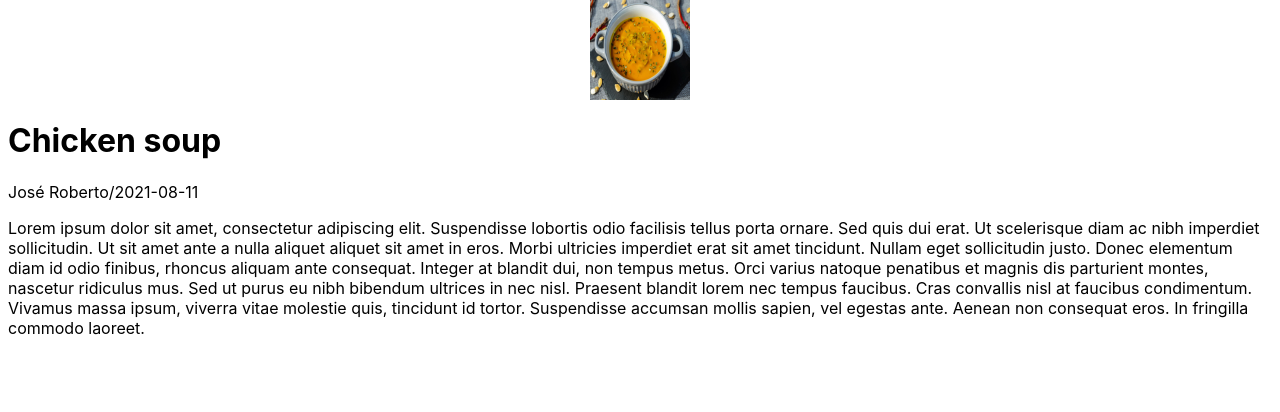
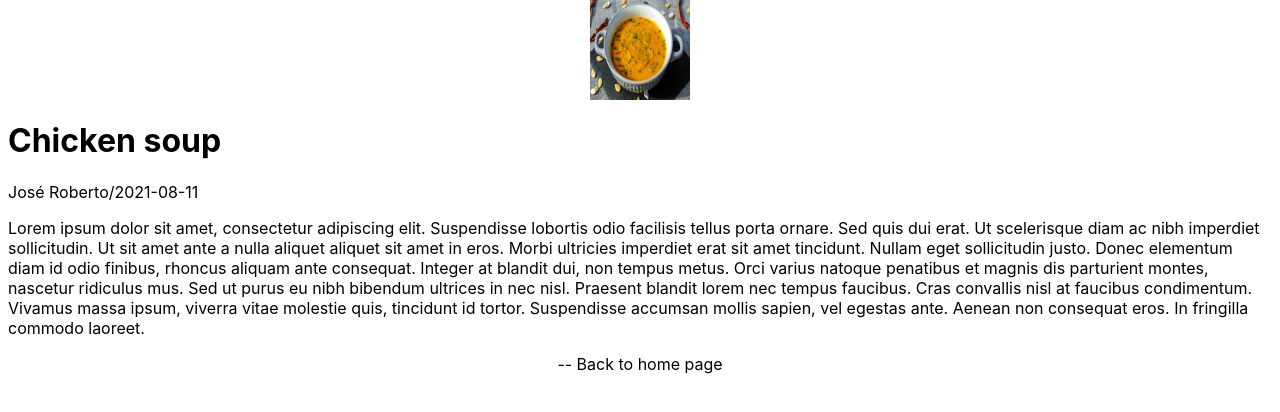
Before and after one commit to JrzenonDev/blog-nextjs, a Next.js app: page /blog/chicken-soup in a window 1280 px wide. Shown: the top 412 px of the page. Built offline with nearby package versions, Linux system fonts and the light colour scheme.

Commit message:
add component Link to navigation into posts

```diff
--- a/pages/blog/[slug].jsx
+++ b/pages/blog/[slug].jsx
@@ -1,4 +1,5 @@
 import Image from 'next/image';
+import Link from 'next/link';
 import { getAllSlugs, getPostData } from '../../lib/posts'
 import styles from '../../styles/BlogPost.module.css'
 
@@ -17,6 +18,11 @@ export default function BlogPost(props) {
         <h1>{postData.title}</h1>
         <p>{postData.author}/{postData.publishDate}</p>
         <p>{postData.content}</p>
+      </div>
+      <div>
+        <Link href='/'>
+          <a>-- Back to home page</a>
+        </Link>
       </div>
     </div>
   )
```
Also changed, not shown: pages/index.js (+6 -1 lines).
